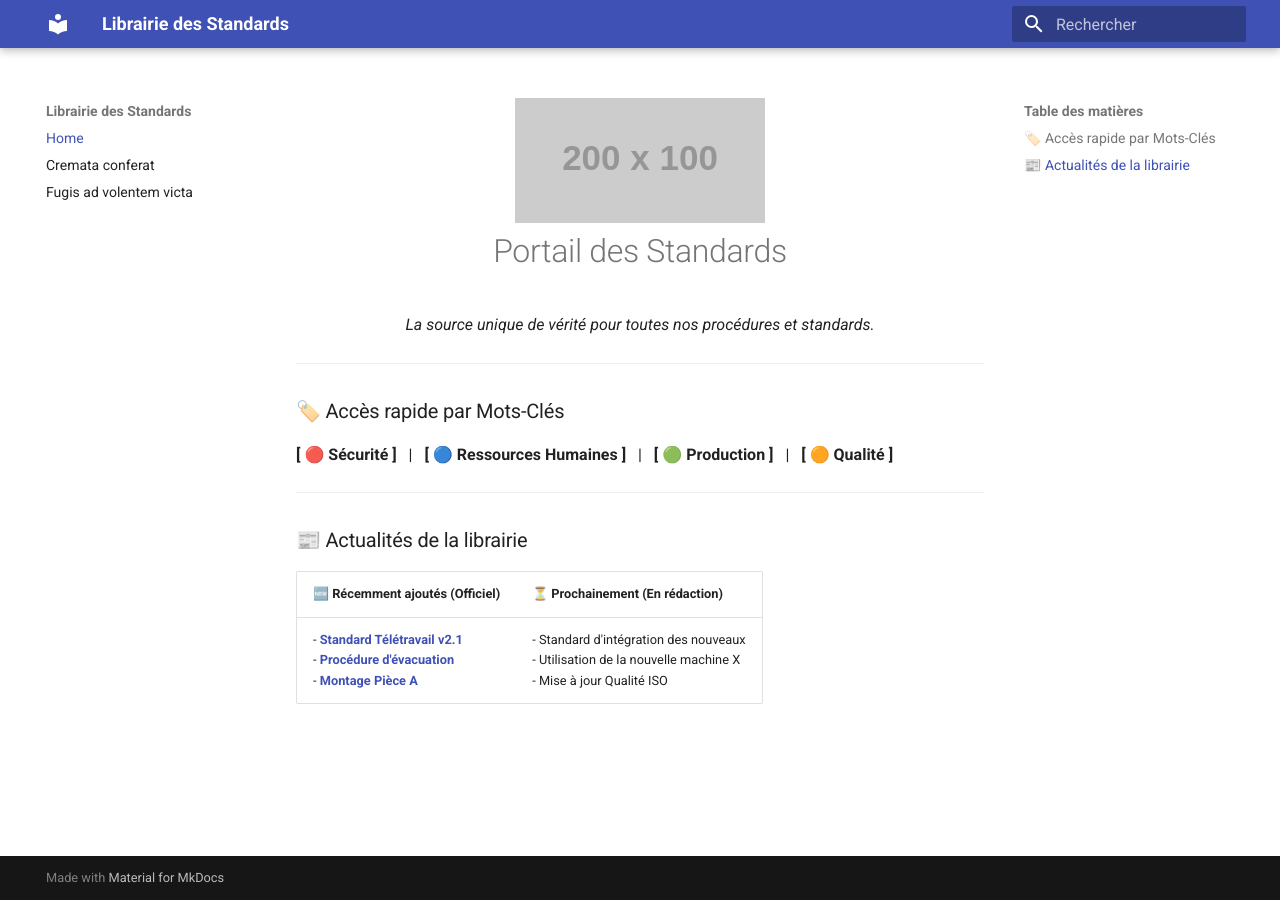
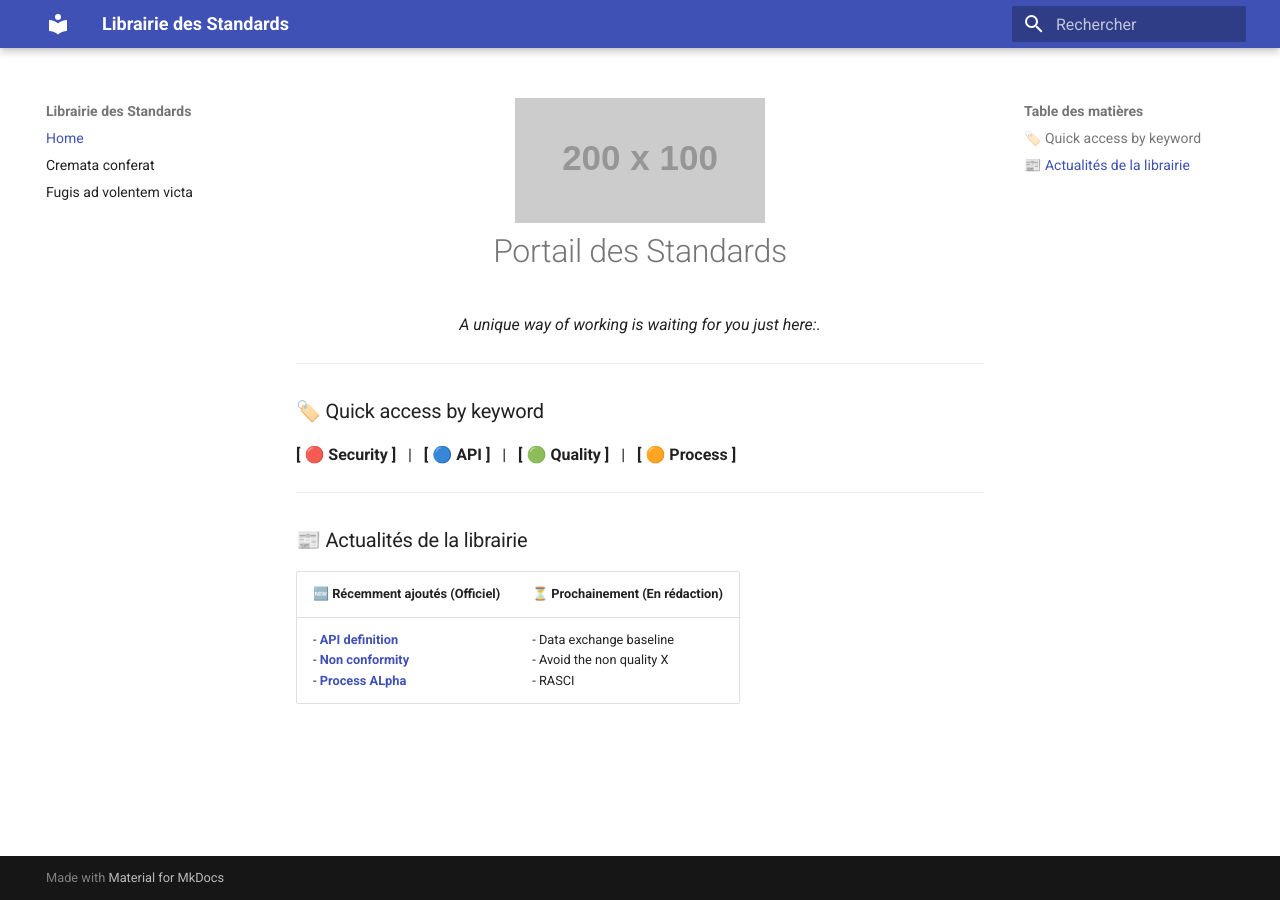
Before and after one commit to Shibukawa310/Test-Lorem-Ipsum, an MkDocs documentation site: the page built from docs/index.md, in a window 1280 px wide. Built offline with MkDocs 1.6.1 and Material for MkDocs 9.7.7, drawn with Linux system fonts in a browser that asks for light colours.

Commit message:
Update index.md

```diff
--- a/docs/index.md
+++ b/docs/index.md
@@ -2,13 +2,13 @@
   <img src="https://placehold.co/200x100?text=LOGO+ENTREPRISE" alt="Logo de l'entreprise" width="250"/>
 
   <h1>Portail des Standards</h1>
-  <p><em>La source unique de vérité pour toutes nos procédures et standards.</em></p>
+  <p><em>A unique way of working is waiting for you just here:.</em></p>
 </div>
 
 ---
 
-### 🏷️ Accès rapide par Mots-Clés
-**[ 🔴 Sécurité ]** &nbsp;&nbsp;|&nbsp;&nbsp; **[ 🔵 Ressources Humaines ]** &nbsp;&nbsp;|&nbsp;&nbsp; **[ 🟢 Production ]** &nbsp;&nbsp;|&nbsp;&nbsp; **[ 🟠 Qualité ]**
+### 🏷️ Quick access by keyword
+**[ 🔴 Security ]** &nbsp;&nbsp;|&nbsp;&nbsp; **[ 🔵 API ]** &nbsp;&nbsp;|&nbsp;&nbsp; **[ 🟢 Quality ]** &nbsp;&nbsp;|&nbsp;&nbsp; **[ 🟠 Process ]**
 
 ---
 
@@ -16,4 +16,4 @@
 
 | 🆕 Récemment ajoutés (Officiel) | ⏳ Prochainement (En rédaction) |
 | :--- | :--- |
-| - **[Standard Télétravail v2.1](../Standards_RH/teletravail.md)** <br> - **[Procédure d'évacuation](../Standards_Securite/evacuation.md)** <br> - **[Montage Pièce A](../Standards_Production/montage.md)** | - Standard d'intégration des nouveaux <br> - Utilisation de la nouvelle machine X <br> - Mise à jour Qualité ISO |
+| - **[API definition](../Standards_Process/ API definition.md)** <br> - **[Non conformity](../Standards_Securite/Non conformity.md)** <br> - **[Process ALpha](../Standards_Process/New Orga.md)** | - Data exchange baseline <br> - Avoid the non quality X <br> - RASCI  |
```
